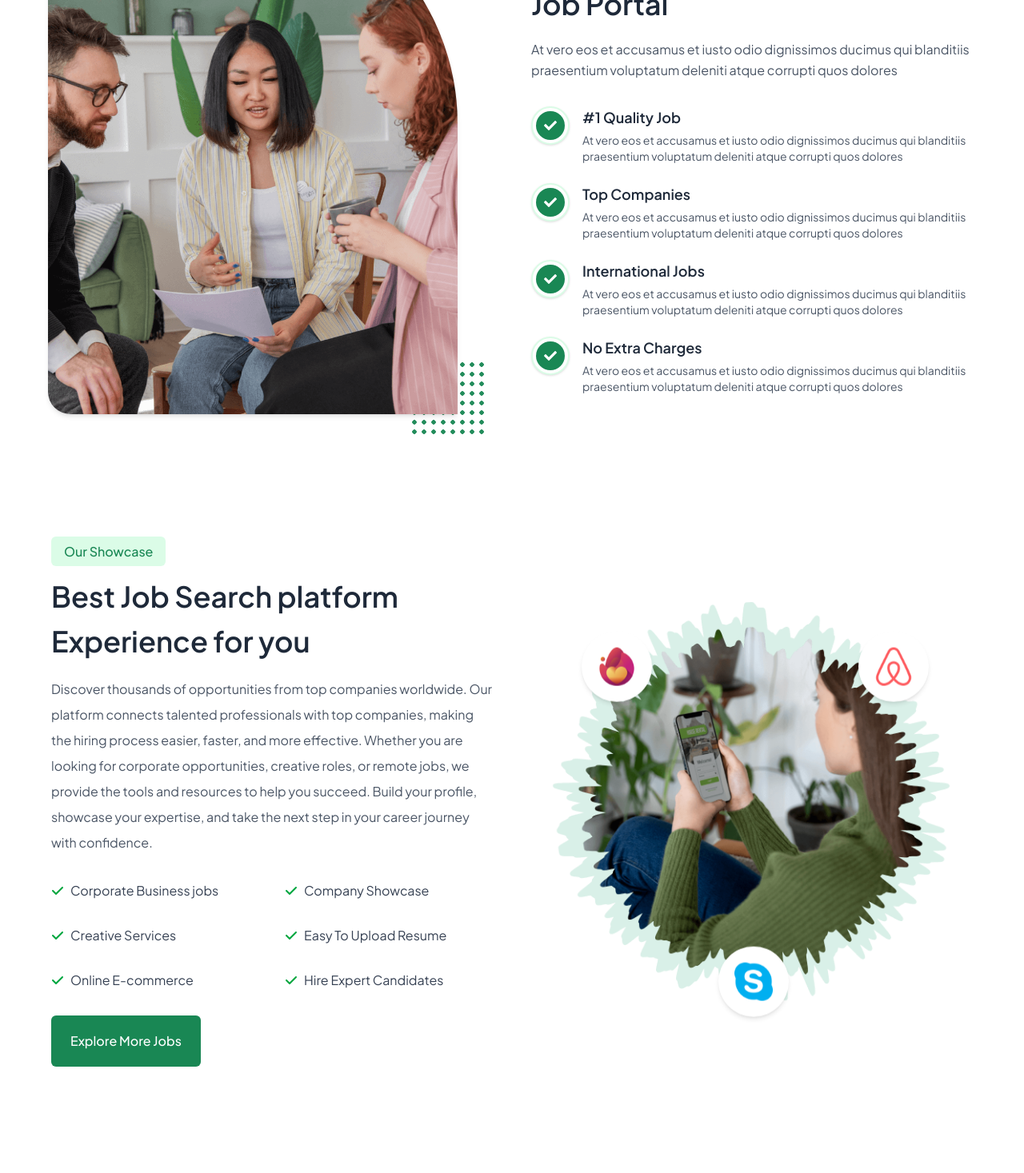
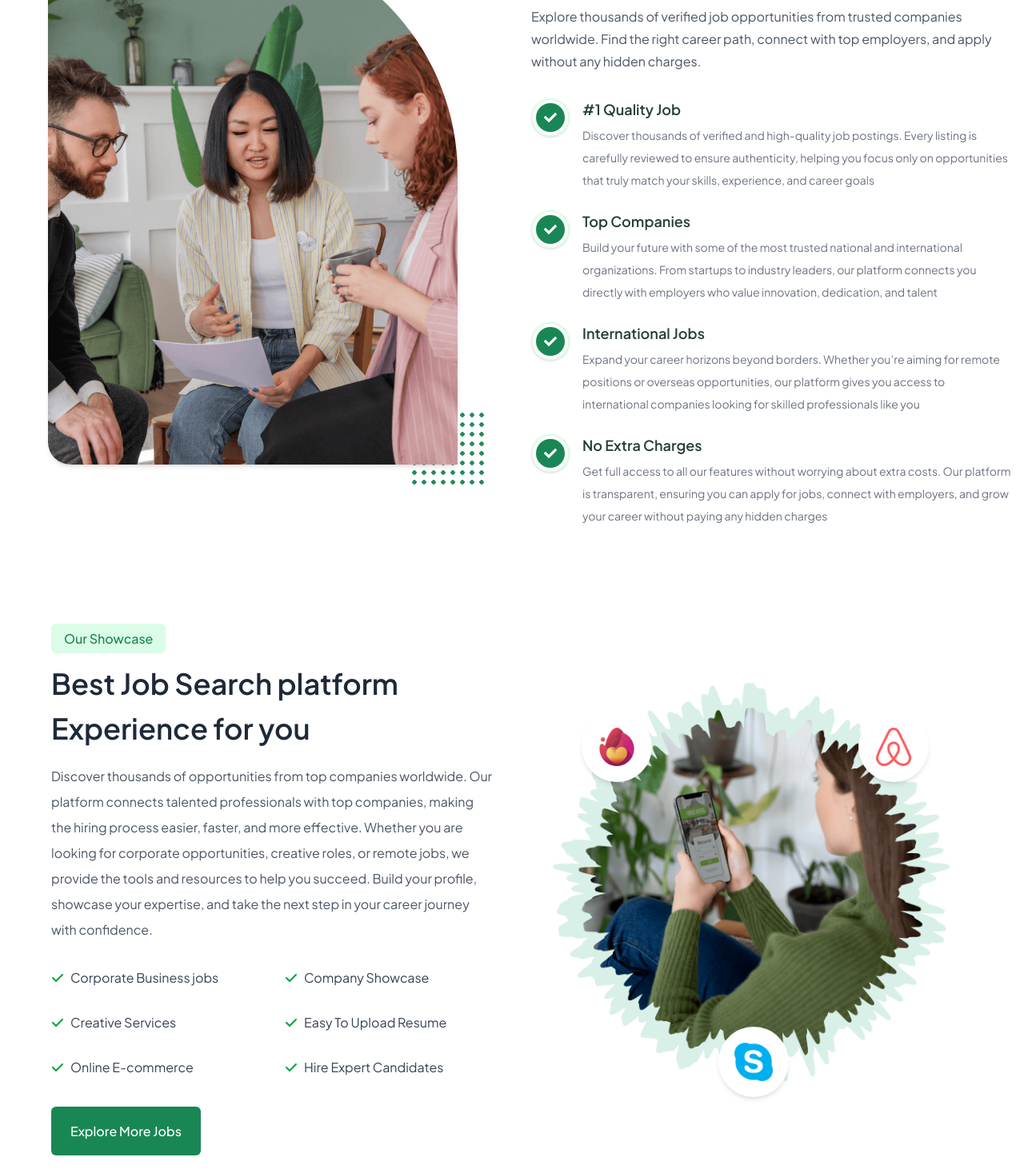
Before and after one commit to protapkrghosh/skilloria-client, a React (Vite) app: page / in a window 1280 px wide. Shown: the part 1560-3027 px from the top of the page at 80% size. Built offline with nearby package versions, Linux system fonts and the light colour scheme; no server answers.

Commit message:
complete showcase section

```diff
--- a/public/features.json
+++ b/public/features.json
@@ -2,21 +2,21 @@
    {
       "id": 1,
       "title": "#1 Quality Job",
-      "desc": "At vero eos et accusamus et iusto odio dignissimos ducimus qui blanditiis praesentium voluptatum deleniti atque corrupti quos dolores"
+      "desc": "Discover thousands of verified and high-quality job postings. Every listing is carefully reviewed to ensure authenticity, helping you focus only on opportunities that truly match your skills, experience, and career goals"
    },
    {
       "id": 2,
       "title": "Top Companies",
-      "desc": "At vero eos et accusamus et iusto odio dignissimos ducimus qui blanditiis praesentium voluptatum deleniti atque corrupti quos dolores"
+      "desc": "Build your future with some of the most trusted national and international organizations. From startups to industry leaders, our platform connects you directly with employers who value innovation, dedication, and talent"
    },
    {
       "id": 3,
       "title": "International Jobs",
-      "desc": "At vero eos et accusamus et iusto odio dignissimos ducimus qui blanditiis praesentium voluptatum deleniti atque corrupti quos dolores"
+      "desc": "Expand your career horizons beyond borders. Whether you’re aiming for remote positions or overseas opportunities, our platform gives you access to international companies looking for skilled professionals like you"
    },
    {
       "id": 4,
       "title": "No Extra Charges",
-      "desc": "At vero eos et accusamus et iusto odio dignissimos ducimus qui blanditiis praesentium voluptatum deleniti atque corrupti quos dolores"
+      "desc": "Get full access to all our features without worrying about extra costs. Our platform is transparent, ensuring you can apply for jobs, connect with employers, and grow your career without paying any hidden charges"
    }
 ]
--- /dev/null
+++ b/public/showcase.json
@@ -0,0 +1,8 @@
+[
+   { "benefit": "Corporate Business jobs" },
+   { "benefit": "Company Showcase" },
+   { "benefit": "Creative Services" },
+   { "benefit": "Easy To Upload Resume" },
+   { "benefit": "Online E-commerce" },
+   { "benefit": "Hire Expert Candidates" }
+]
--- a/src/pages/Home/Features.jsx
+++ b/src/pages/Home/Features.jsx
@@ -4,7 +4,7 @@ import featuresData from "../../../public/features.json";
 
 const Features = () => {
    return (
-      <section className="py-20">
+      <section className="py-16">
          <div className="max-w-7xl mx-auto px-4 flex flex-col lg:flex-row items-center gap-12">
             {/* Left Image */}
             <div className="relative w-full lg:w-1/2 flex justify-center">
@@ -59,10 +59,10 @@ const Features = () => {
                   Trusted & Popular <br /> Job Portal
                </h2>
 
-               <p className="text-gray-600 mt-4 mb-8 leading-relaxed">
-                  At vero eos et accusamus et iusto odio dignissimos ducimus qui
-                  blanditiis praesentium voluptatum deleniti atque corrupti quos
-                  dolores
+               <p className="text-gray-600 mt-4 mb-8 leading-7">
+                  Explore thousands of verified job opportunities from trusted
+                  companies worldwide. Find the right career path, connect with
+                  top employers, and apply without any hidden charges.
                </p>
 
                <div className="space-y-6">
@@ -75,10 +75,11 @@ const Features = () => {
                         </div>
 
                         <div>
-                           <h4 className="text-lg font-semibold text-gray-800">
+                           <h4 className="text-lg font-semibold text-secondary">
                               {item.title}
                            </h4>
-                           <p className="text-gray-600 text-sm mt-1">
+
+                           <p className="text-gray-500 text-sm mt-1 leading-7">
                               {item.desc}
                            </p>
                         </div>
--- a/src/pages/Home/Showcase.jsx
+++ b/src/pages/Home/Showcase.jsx
@@ -1,14 +1,16 @@
+import { Link } from "react-router";
 import { FaCheck } from "react-icons/fa6";
 import showcaseImg from "../../assets/showcase.png";
 import airbnbLogo from "../../assets/l-7-C2IbzGL6.png";
 import skypeLogo from "../../assets/l-10-BpvHgnZJ.png";
 import fireLogo from "../../assets/l-4-Dl0Vv78N.png";
 import Container from "../../components/Container";
+import showcaseData from "../../../public/showcase.json";
 
 const Showcase = () => {
    return (
       <Container>
-         <section className="py-20">
+         <section className="py-16">
             <div className="max-w-7xl mx-auto px-4 flex flex-col-reverse lg:flex-row items-center gap-12">
                {/* Left Content */}
                <div className="w-full lg:w-1/2 text-start">
@@ -32,29 +34,25 @@ const Showcase = () => {
                   </p>
 
                   {/* Features list */}
-                  <div className="grid grid-cols-1 sm:grid-cols-2 gap-y-8 gap-x-8 mb-8">
-                     {[
-                        "Corporate Business jobs",
-                        "Company Showcase",
-                        "Creative Services",
-                        "Easy To Upload Resume",
-                        "Online E-commerce",
-                        "Hire Expert Candidates",
-                     ].map((feature, idx) => (
+                  <div className="grid grid-cols-1 sm:grid-cols-2 gap-y-8 gap-x-8 mb-14">
+                     {showcaseData.map((feature, idx) => (
                         <div
                            key={idx}
                            className="flex items-center gap-2 text-gray-700"
                         >
                            <FaCheck className="text-green-600" />
-                           <span>{feature}</span>
+                           <span>{feature?.benefit}</span>
                         </div>
                      ))}
                   </div>
 
                   {/* Button */}
-                  <button className="bg-primary hover:bg-secondary text-white font-medium px-6 py-5 rounded-md transition duration-500">
+                  <Link
+                     to={"/"}
+                     className="bg-primary hover:bg-secondary text-white font-medium px-6 py-5 rounded-md transition duration-500"
+                  >
                      Explore More Jobs
-                  </button>
+                  </Link>
                </div>
 
                {/* Right Image with wavy mask */}
```
